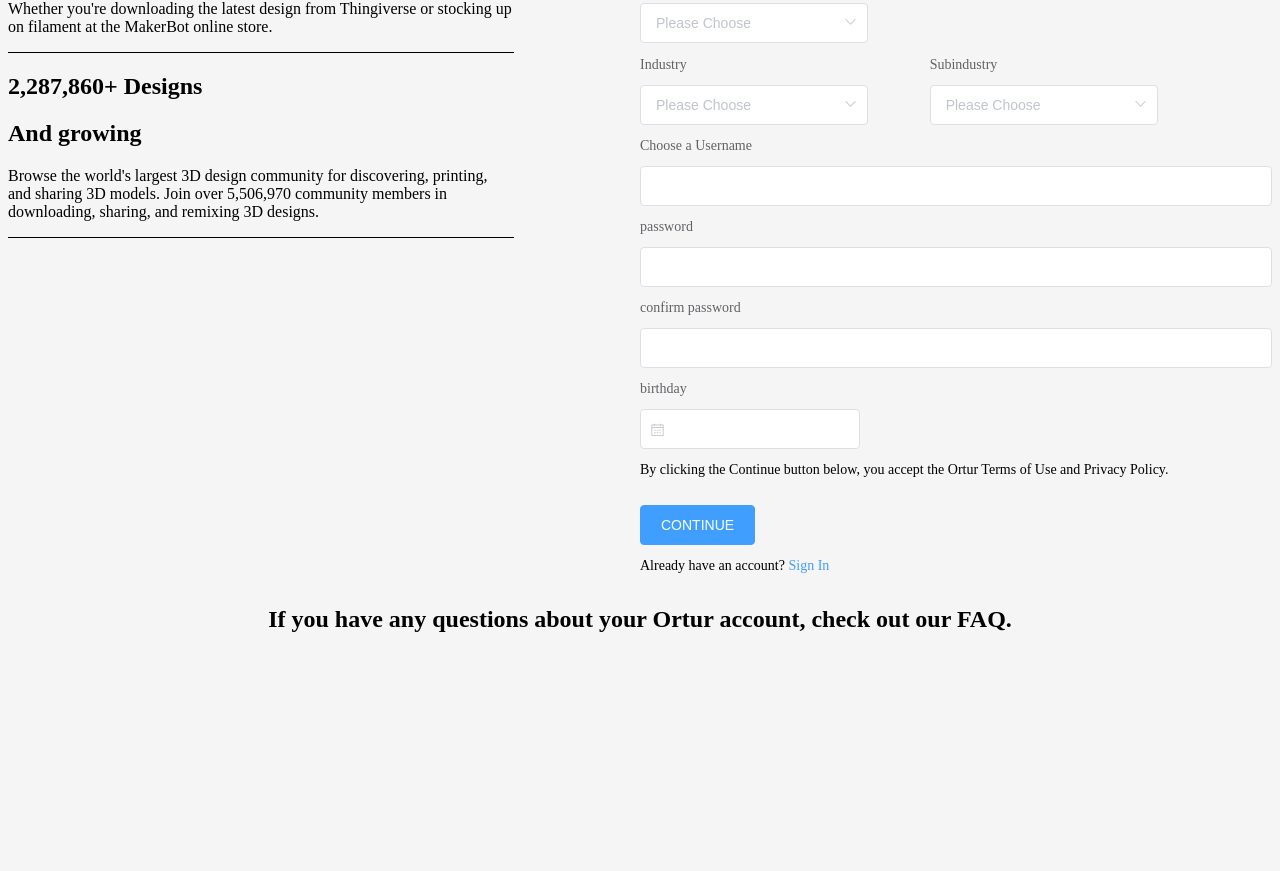
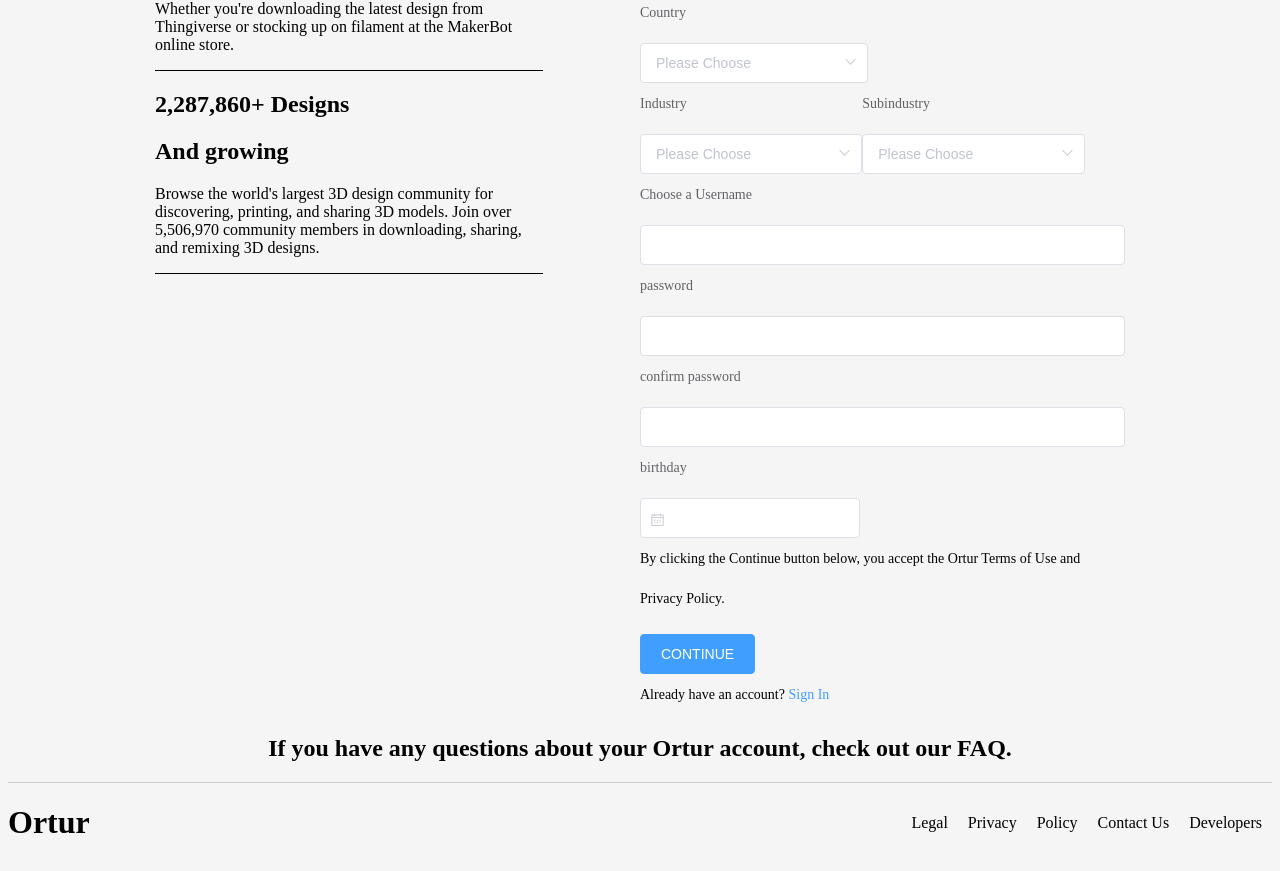
Before and after one commit to wulishuhan/test-dsbridge, a Vue app: page /register in a window 1280 px wide. Shown: the part 500-1371 px from the top of the page. Before the commit the page ends 1153 px from the top, so only its background shows below. Built offline with nearby package versions, Linux system fonts and the light colour scheme.

Commit message:
fix: layout and group

```diff
--- a/mock/group.js
+++ b/mock/group.js
@@ -97,7 +97,6 @@ module.exports = [
     response: (req) => {
       console.log(req.query);
       let { currentPage, pageSize } = req.query;
-      console.log(req.query);
       currentPage = parseInt(currentPage);
       pageSize = parseInt(pageSize);
       let start = (currentPage - 1) * pageSize;
--- /dev/null
+++ b/src/components/OrturFooter.vue
@@ -0,0 +1,37 @@
+<template>
+  <div class="ortur-footer">
+    <h1>Ortur</h1>
+    <ul>
+      <li>Legal</li>
+      <li>Privacy</li>
+      <li>Policy</li>
+      <li>Contact Us</li>
+      <li>Developers</li>
+    </ul>
+  </div>
+</template>
+<script>
+export default {
+  //eslint-disable-next-line
+  name: "OrturFooter",
+};
+</script>
+<style lang="scss" scoped>
+.ortur-footer {
+  display: flex;
+  width: 100%;
+  justify-content: space-between;
+  border-top: solid 1px #ccc;
+  margin-top: 5px;
+}
+ul {
+  display: flex;
+  flex-flow: row nowrap;
+  list-style: none;
+  justify-content: space-between;
+  align-items: center;
+}
+li {
+  padding: 10px;
+}
+</style>
--- a/src/layout/index.vue
+++ b/src/layout/index.vue
@@ -2,14 +2,16 @@
   <div>
     <nav-bar></nav-bar>
     <router-view :key="$route.fullPath" />
+    <ortur-footer></ortur-footer>
   </div>
 </template>
 <script>
 import NavBar from "@/components/NavBar";
+import OrturFooter from "@/components/OrturFooter";
 export default {
   /* eslint-disable */
   name: "Layout",
-  components: { NavBar },
+  components: { NavBar, OrturFooter },
   data() {
     return {};
   },
--- a/src/main.js
+++ b/src/main.js
@@ -4,6 +4,7 @@ import router from "./router";
 import store from "./store";
 import ElementUI from "element-ui";
 import "element-ui/lib/theme-chalk/index.css";
+import "element-ui/lib/theme-chalk/display.css";
 import mock from "mockjs";
 import "@/permission";
 import "@/style/index.scss";
--- a/src/views/groupDetail/components/Members/index.vue
+++ b/src/views/groupDetail/components/Members/index.vue
@@ -32,6 +32,7 @@ export default {
         200;
       if (bottomOfWindow && !this.loading && !this.noMore) {
         this.pagination.currentPage++;
+        console.log("addEventListener");
         getGroupsMembers(this.pagination)
           .then((res) => {
             console.log(res);
--- a/src/views/register/index.vue
+++ b/src/views/register/index.vue
@@ -2,7 +2,14 @@
   <div class="register-container">
     <header class="sso-header">Sign up for your Ortur account</header>
     <el-row>
-      <el-col :span="12">
+      <el-col
+        class="hidden-sm-and-down"
+        :xs="24"
+        :sm="24"
+        :md="12"
+        :lg="12"
+        :xl="12"
+      >
         <div class="inline width-1">
           <section class="values justify justify-left">
             <div class="value inline width-1">
@@ -35,7 +42,7 @@
           </section>
         </div>
       </el-col>
-      <el-col :span="12">
+      <el-col :xs="24" :sm="24" :md="12" :lg="12" :xl="12">
         <el-form
           ref="form"
           :model="form"
@@ -141,8 +148,10 @@ export default {
 };
 </script>
 
-<style lang="scss">
+<style lang="scss" scoped>
 .register-container {
+  width: 970px;
+  margin: 0 auto;
   .sso-header {
     font-family: "AntennaLight", Helvetica, Arial, sans-serif;
     font-weight: normal;
@@ -169,4 +178,9 @@ export default {
     color: #409eff;
   }
 }
+@media screen and (max-width: 970px) {
+  .register-container {
+    width: 100%;
+  }
+}
 </style>
```
